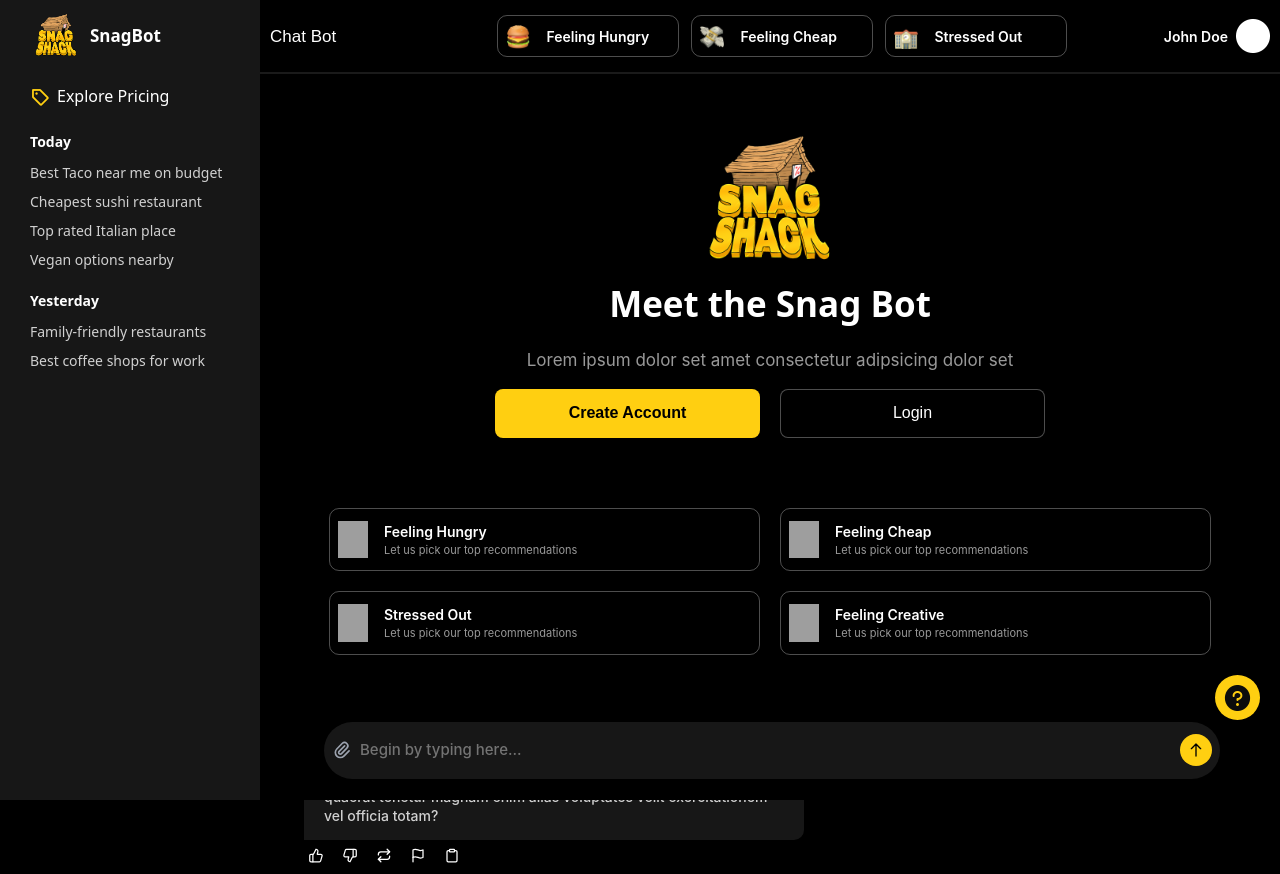
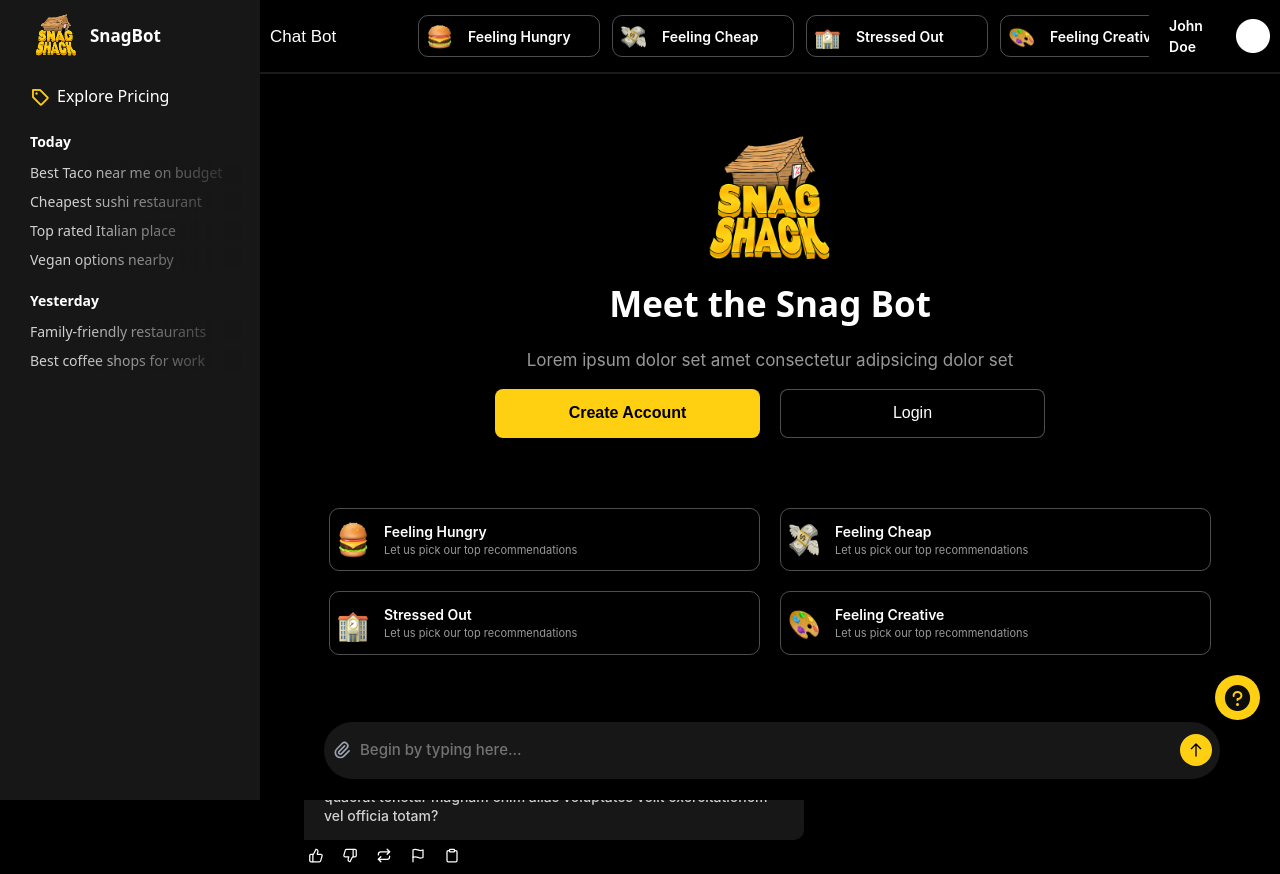
Before and after one commit to hassanamir05/snap-shack, a Next.js app: page /desktop in a window 1280 px wide. Built offline with nearby package versions, Linux system fonts and the light colour scheme; grey boxes are pictures that could not be loaded.

Commit message:
fixed small errors (found during testing).

```diff
--- a/src/app/(pages)/home/page.jsx
+++ b/src/app/(pages)/home/page.jsx
@@ -58,7 +58,7 @@ const Page = () => {
   ];
 
   return (
-    <div className="flex flex-col items-center gap-y-[20px]">
+    <div className="flex flex-col items-center gap-y-[20px] md:px-[10px]">
       <Navbar />
       <div className="flex flex-col gap-y-5 mt-[60px]">
         <Heading text="Our Pricing " />
--- a/src/app/components/content-box.jsx
+++ b/src/app/components/content-box.jsx
@@ -8,24 +8,30 @@ import Input from './input'
 import Message from './message'
 import Help from '../../../public/help.png'
 
+import Burger from '../../../public/burger.png'
+import Art from '../../../public/art.png'
+import Cash from '../../../public/cash.png'
+import Building from '../../../public/building.png'
+
+
 const details = [
     {
-        path: '/placeholder.svg?height=100&width=100',
+        path: Burger,
         title: 'Feeling Hungry',
         description: 'Let us pick our top recommendations'
     },
     {
-        path: '/placeholder.svg?height=100&width=100',
+        path: Cash,
         title: 'Feeling Cheap',
         description: 'Let us pick our top recommendations'
     },
     {
-        path: '/placeholder.svg?height=100&width=100',
+        path: Building,
         title: 'Stressed Out',
         description: 'Let us pick our top recommendations'
     },
     {
-        path: '/placeholder.svg?height=100&width=100',
+        path: Art,
         title: 'Feeling Creative',
         description: 'Let us pick our top recommendations'
     },
@@ -36,7 +42,8 @@ const ContentBox = () => {
         <div className="h-screen flex flex-col hide-scrollbar">
             <div className="flex-grow overflow-hidden hide-scrollbar">
                 <div className="h-full overflow-y-auto pb-24 hide-scrollbar">
-                    <div className='w-full max-w-[1040px] mx-auto flex flex-col py-[50px] justify-center items-center md:px-[10px] hide-scrollbar'>
+                    <div className='w-full max-w-[1040px] mx-auto flex flex-col py-[50px] justify-center items-center md:px-[10px] hide-scrollbar md:py-0'>
+
                         <Image src={Logo} alt="logo" height={154} width={154} />
 
                         <div className="flex flex-col gap-y-5 items-center px-[20px]">
@@ -48,7 +55,7 @@ const ContentBox = () => {
                                 <Button name="Login" customClass="h-[49px] w-[265px] bg-black text-white font-light border border-white/30" />
                             </div>
 
-                            <div className="flex flex-wrap gap-5 justify-center px-[10px] py-[50px]">
+                            <div className="flex flex-wrap gap-5 md:gap-3 justify-center px-[10px] py-[50px] md:py-[20px]">
                                 {details.map((detail, index) => (
                                     <SuggestionCard key={index} imgPath={detail.path} title={detail.title} description={detail.description} />
                                 ))}
@@ -71,7 +78,7 @@ const ContentBox = () => {
                 </div>
             </div>
 
-            <div className="flex h-[100px] items-center justify-center bg-black fixed bottom-0 w-[80%] md:w-full  px-[30px]">
+            <div className="flex h-[100px] items-center justify-center bg-black fixed bottom-0 w-[80%] md:w-full  px-[30px] ">
                 <Input />
             </div>
 
--- a/src/app/components/header.jsx
+++ b/src/app/components/header.jsx
@@ -33,6 +33,10 @@ const details = [
         path: Building,
         title: 'Stressed Out',
     },
+    {
+        path: Art,
+        title: 'Feeling Creative?',
+    },
 
 
 ]
@@ -52,7 +56,7 @@ const Header = ({ isOpen, setIsOpen }) => {
     };
 
     return (
-        <div className="flex flex-row justify-between items-center border-b-[#fff]/10 border-b-[2px] text-white py-[15px] w-full max-w-[1446px] px-[10px]">
+        <div className="flex flex-row justify-between items-center border-b-[#fff]/10 border-b-[2px] text-white py-[15px] w-full max-w-[1446px] px-[10px] md:px-[20px]">
 
             {/* Logo and name */}
             <span className="md:flex flex-row items-center hidden">
--- a/src/app/components/sidebar.jsx
+++ b/src/app/components/sidebar.jsx
@@ -52,7 +52,7 @@ export default function Component({ isOpen, setIsOpen }) {
                 <span className="font-bold text-[14px] text-white">Today</span>
                 <ul>
                     {['Best Taco near me on budget', 'Cheapest sushi restaurant', 'Top rated Italian place', 'Vegan options nearby'].map((item, index) => (
-                        <li key={index} className="text-[14px] font-medium text-white/80 my-2 truncate">
+                        <li key={index} className="text-[14px] font-medium text-white/80 my-2 truncate fade-out-text">
                             {item}
                         </li>
                     ))}
@@ -63,7 +63,7 @@ export default function Component({ isOpen, setIsOpen }) {
                 <span className="font-bold text-[14px] text-white">Yesterday</span>
                 <ul>
                     {['Family-friendly restaurants', 'Best coffee shops for work'].map((item, index) => (
-                        <li key={index} className="text-[14px] font-medium text-white/80 my-2 truncate">
+                        <li key={index} className="text-[14px] font-medium text-white/80 my-2 truncate fade-out-text">
                             {item}
                         </li>
                     ))}
```
